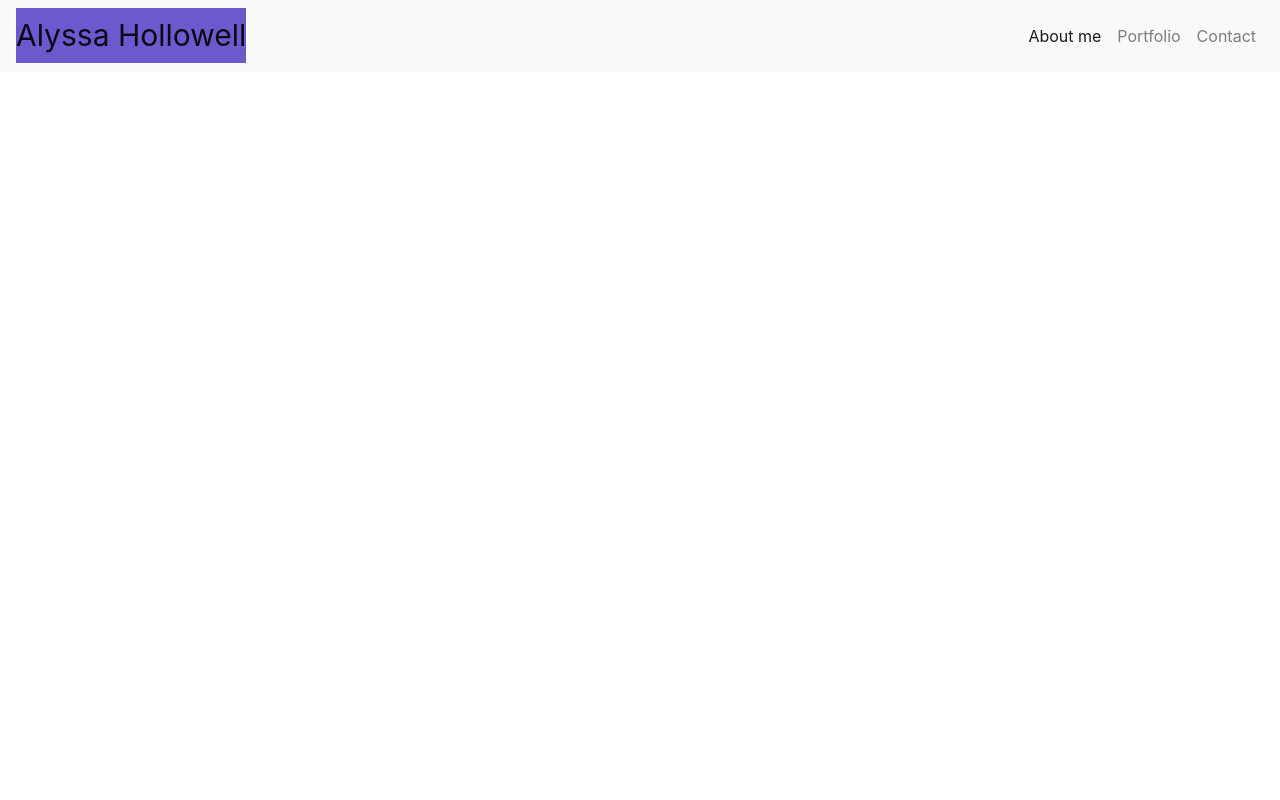
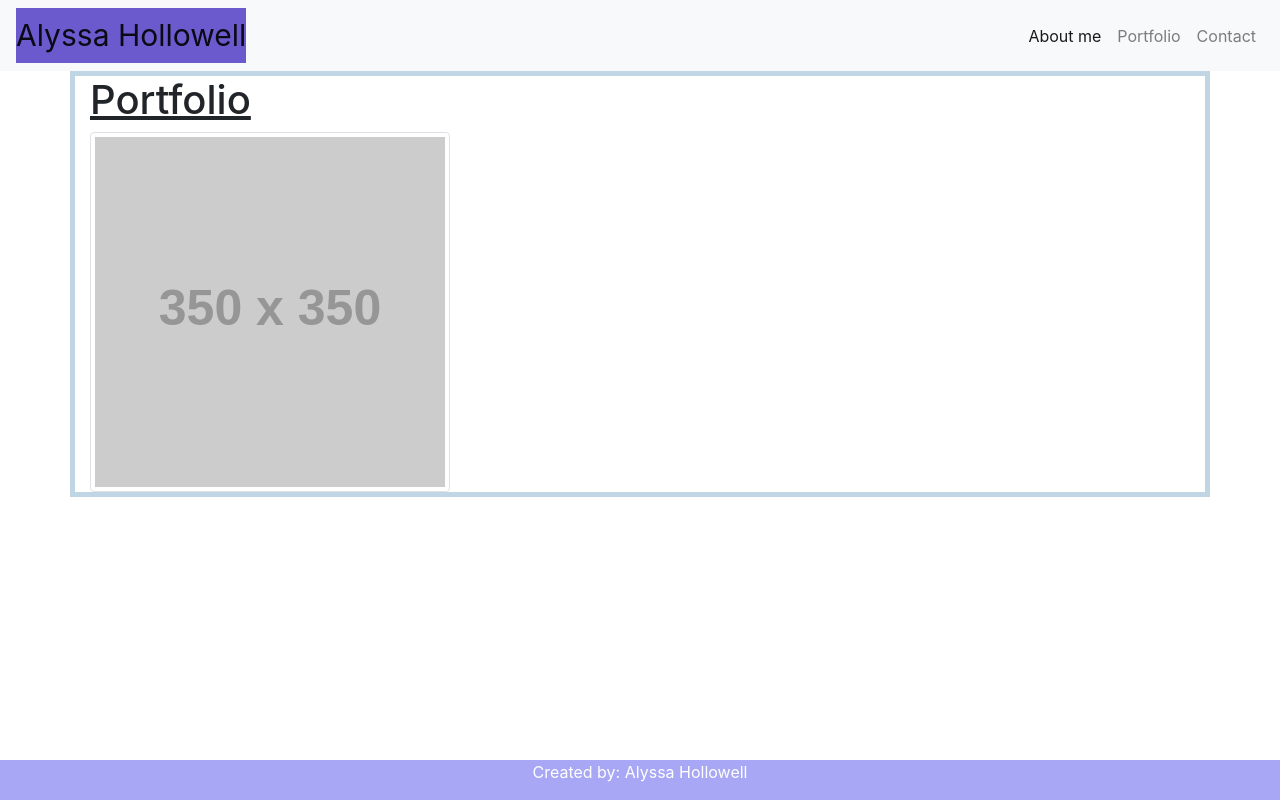
Before and after one commit to alyssah1/Responsive-portfolio, a plain HTML site: page portfolio.html in a window 1280 px wide. Drawn offline with nearby package versions, Linux system fonts and the light colour scheme; placeholder pictures from the web are drawn by us.

Commit message:
saving changes

```diff
--- a/portfolio.html
+++ b/portfolio.html
@@ -39,6 +39,19 @@
 </nav>
 <!--End Nav-->
 
+<!--main navigation-->
+
+<div id="main-container" class="container">
+  <section class="main-section">
+    <h1>Portfolio</h1>
+    <div class="work">
+      <img src="http://placehold.it/350x350" alt="Placeholder" class="img-thumbnail">
+    </div>
+
+
+
+  </section>
+</div>
 
 
 
@@ -57,6 +70,13 @@
 
 
 
+<!--footer was made-->
+<footer>
+  <p>Created by: Alyssa Hollowell</p>
+</footer>
+
+
+
 <script src="https://code.jquery.com/jquery-3.5.1.slim.min.js" integrity="sha384-DfXdz2htPH0lsSSs5nCTpuj/zy4C+OGpamoFVy38MVBnE+IbbVYUew+OrCXaRkfj" crossorigin="anonymous"></script>
 <script src="https://cdn.jsdelivr.net/npm/popper.js@1.16.1/dist/umd/popper.min.js" integrity="sha384-9/reFTGAW83EW2RDu2S0VKaIzap3H66lZH81PoYlFhbGU+6BZp6G7niu735Sk7lN" crossorigin="anonymous"></script>
 <script src="https://cdn.jsdelivr.net/npm/bootstrap@4.5.3/dist/js/bootstrap.min.js" integrity="sha384-w1Q4orYjBQndcko6MimVbzY0tgp4pWB4lZ7lr30WKz0vr/aWKhXdBNmNb5D92v7s" crossorigin="anonymous"></script>
```
Also changed, not shown: contact.html (+7 -0 lines), index.html (+1 -1 lines), style.css (line endings or trailing spaces).
